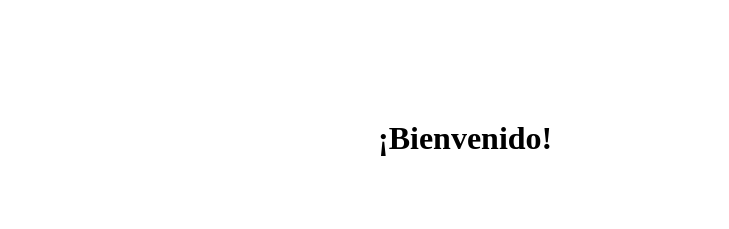
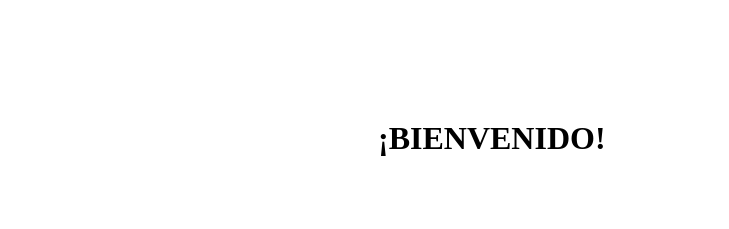
Before and after one commit to JDiego2022/Proyecto-MT-2022, a plain HTML site: page Proyect-MT/pagina_prin.html in a window 1280 px wide. Shown: the top 229 px of the page, 172-901 px from the left. Drawn offline with Linux system fonts and the light colour scheme.

Commit message:
volver ala normalidad-(bienvenido)
Co-Authored-By: JDiego2022 <111457552+JDiego2022@users.noreply.github.com>

```diff
--- a/Proyect-MT/pagina_prin.html
+++ b/Proyect-MT/pagina_prin.html
@@ -6,7 +6,7 @@
     <body>
         <img  class="logo" src="img/logo_vivero.png" height="160" width="160">
         <div class="lec">
-         <h1>¡Bienvenido!</h1>
+         <h1>¡BIENVENIDO!</h1>
          <a href="recicla.html"><button class="recicla">Recicla</button><br></a>
          <br>
          <br>
```
